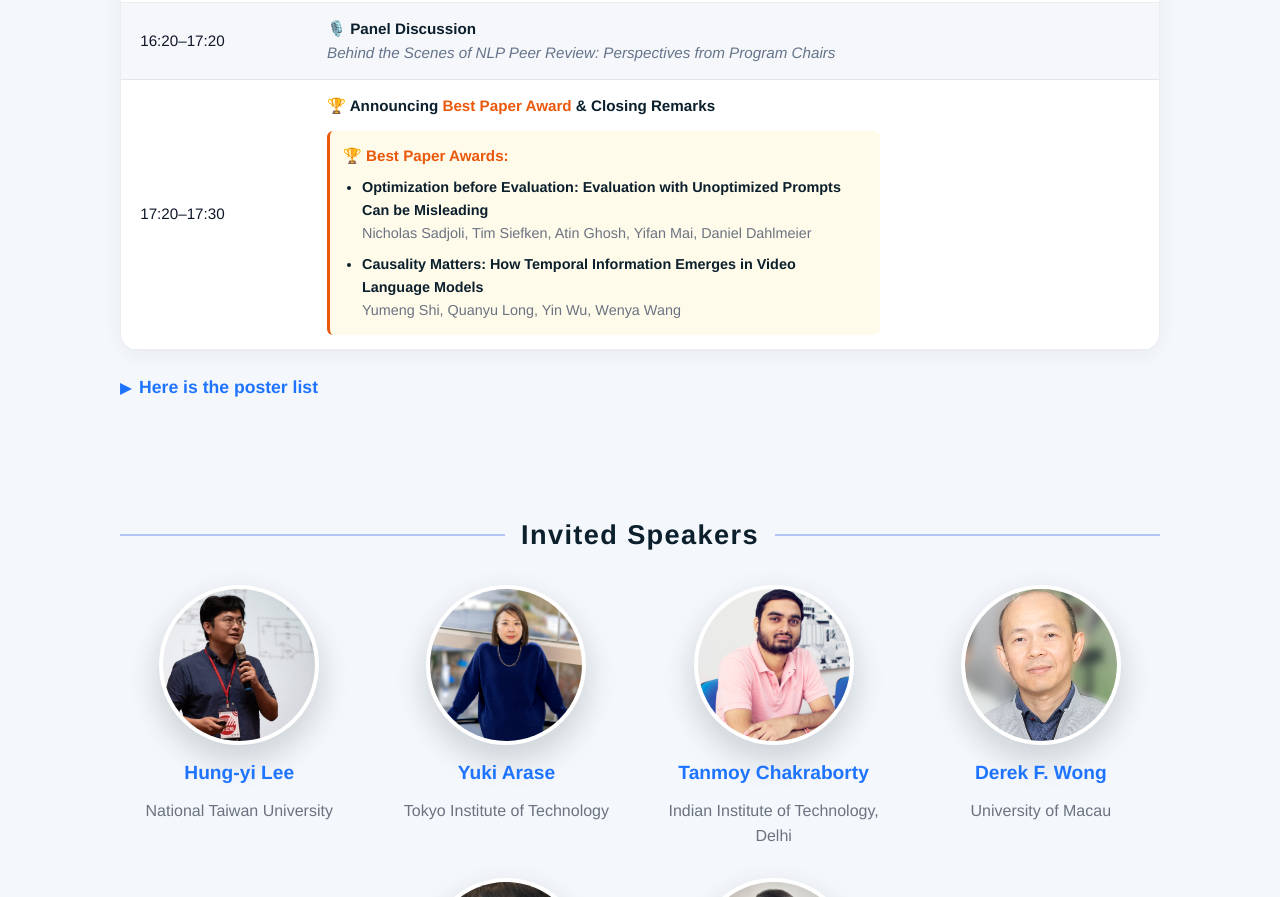
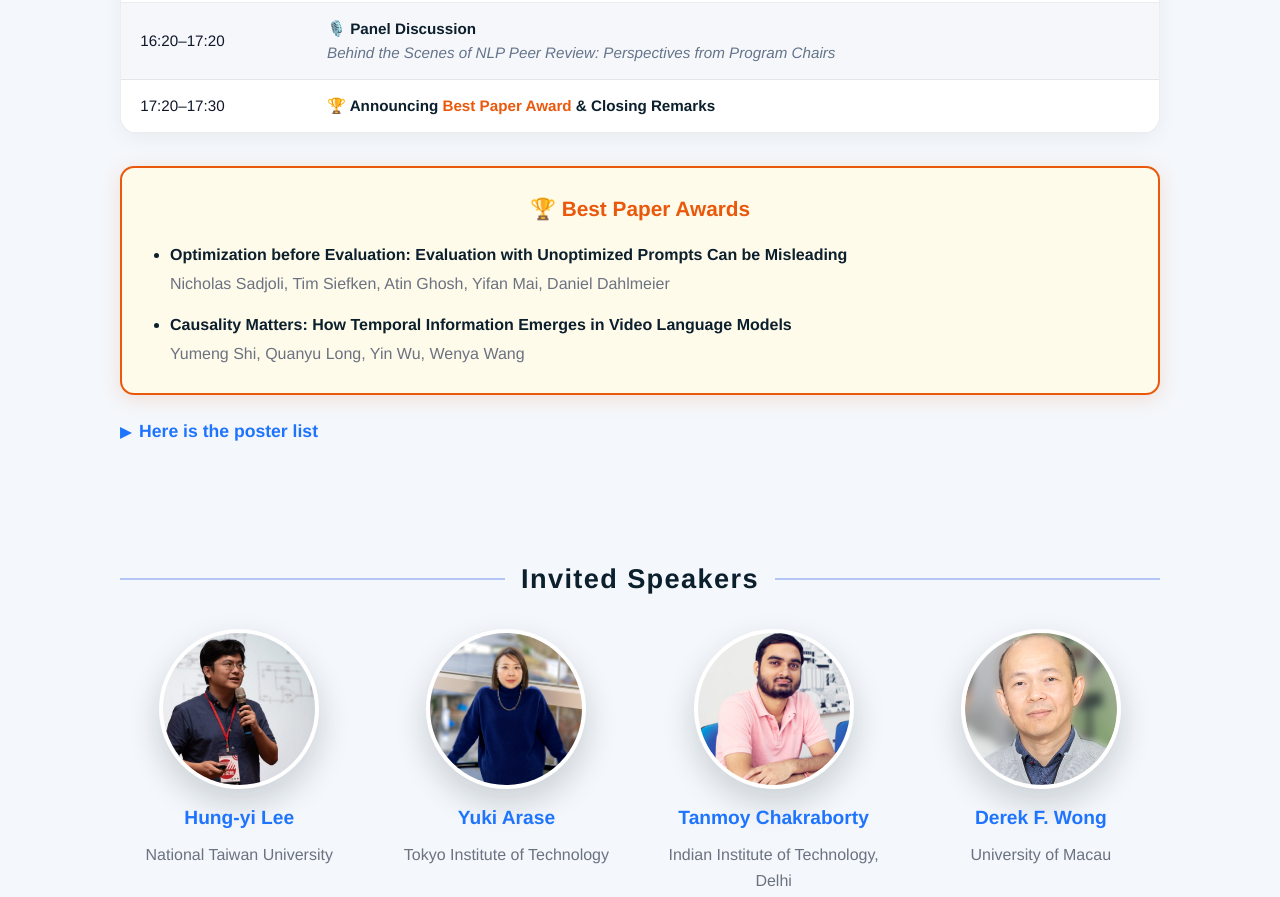
Before and after one commit to ssnlp2026/ssnlp2026.github.io, a plain HTML site: page index.html in a window 1280 px wide. Shown: the part 2233-3130 px from the top of the page. Drawn offline with Linux system fonts and the light colour scheme.

Commit message:
Move Best Paper Awards below schedule table with anchor link

```diff
--- a/index.html
+++ b/index.html
@@ -1454,19 +1454,20 @@
             <tr class="schedule-closing-row">
               <td class="schedule-time">17:20–17:30</td>
               <td class="schedule-session">
-                <strong>🏆 Announcing <span style="color: #ea580c;">Best Paper Award</span> & Closing Remarks</strong>
-                <div style="margin-top: 0.8rem; padding: 0.8rem; background: #fffbeb; border-left: 3px solid #ea580c; border-radius: 6px;">
-                  <p style="margin: 0 0 0.5rem; font-weight: 700; color: #ea580c;">🏆 Best Paper Awards:</p>
-                  <ul style="margin: 0; padding-left: 1.2rem; font-size: 0.9rem; line-height: 1.6;">
-                    <li><strong>Optimization before Evaluation: Evaluation with Unoptimized Prompts Can be Misleading</strong><br><span style="color: #6b7280;">Nicholas Sadjoli, Tim Siefken, Atin Ghosh, Yifan Mai, Daniel Dahlmeier</span></li>
-                    <li style="margin-top: 0.5rem;"><strong>Causality Matters: How Temporal Information Emerges in Video Language Models</strong><br><span style="color: #6b7280;">Yumeng Shi, Quanyu Long, Yin Wu, Wenya Wang</span></li>
-                  </ul>
-                </div>
+                <strong>🏆 Announcing <a href="#best-paper" style="color: #ea580c; text-decoration: none;">Best Paper Award</a> & Closing Remarks</strong>
               </td>
               <td></td>
             </tr>
           </tbody>
         </table>
+      </div>
+
+      <div id="best-paper" style="margin-top: 2rem; padding: 1.5rem; background: #fffbeb; border-radius: 14px; border: 2px solid #ea580c; box-shadow: 0 4px 20px rgba(234, 88, 12, 0.15);">
+        <h3 style="margin: 0 0 1rem; font-size: 1.3rem; color: #ea580c; text-align: center;">🏆 Best Paper Awards</h3>
+        <ul style="margin: 0; padding-left: 1.5rem; font-size: 1rem; line-height: 1.8;">
+          <li><strong>Optimization before Evaluation: Evaluation with Unoptimized Prompts Can be Misleading</strong><br><span style="color: #6b7280;">Nicholas Sadjoli, Tim Siefken, Atin Ghosh, Yifan Mai, Daniel Dahlmeier</span></li>
+          <li style="margin-top: 0.8rem;"><strong>Causality Matters: How Temporal Information Emerges in Video Language Models</strong><br><span style="color: #6b7280;">Yumeng Shi, Quanyu Long, Yin Wu, Wenya Wang</span></li>
+        </ul>
       </div>
 
       <details class="poster-toggle" id="poster-list">
```
